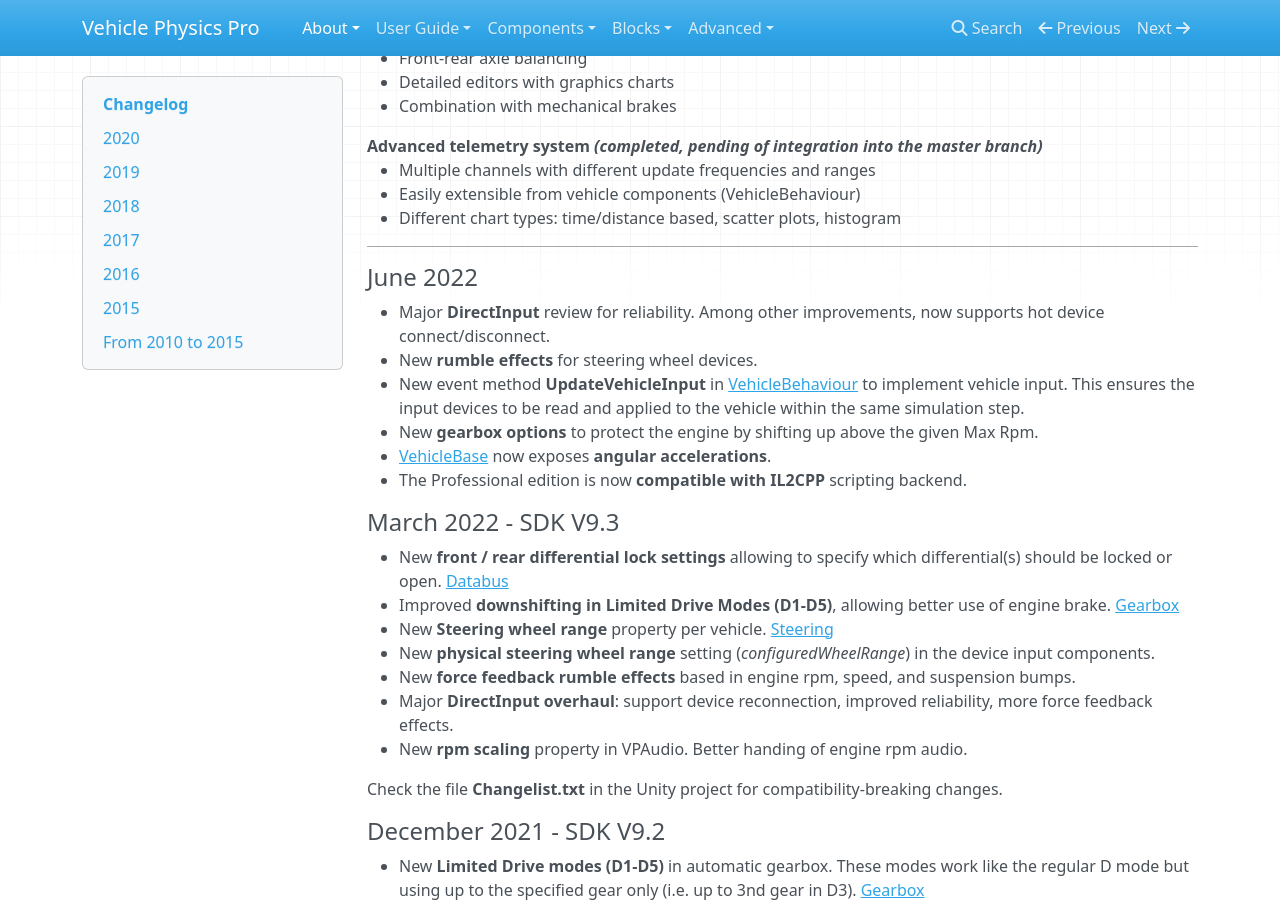
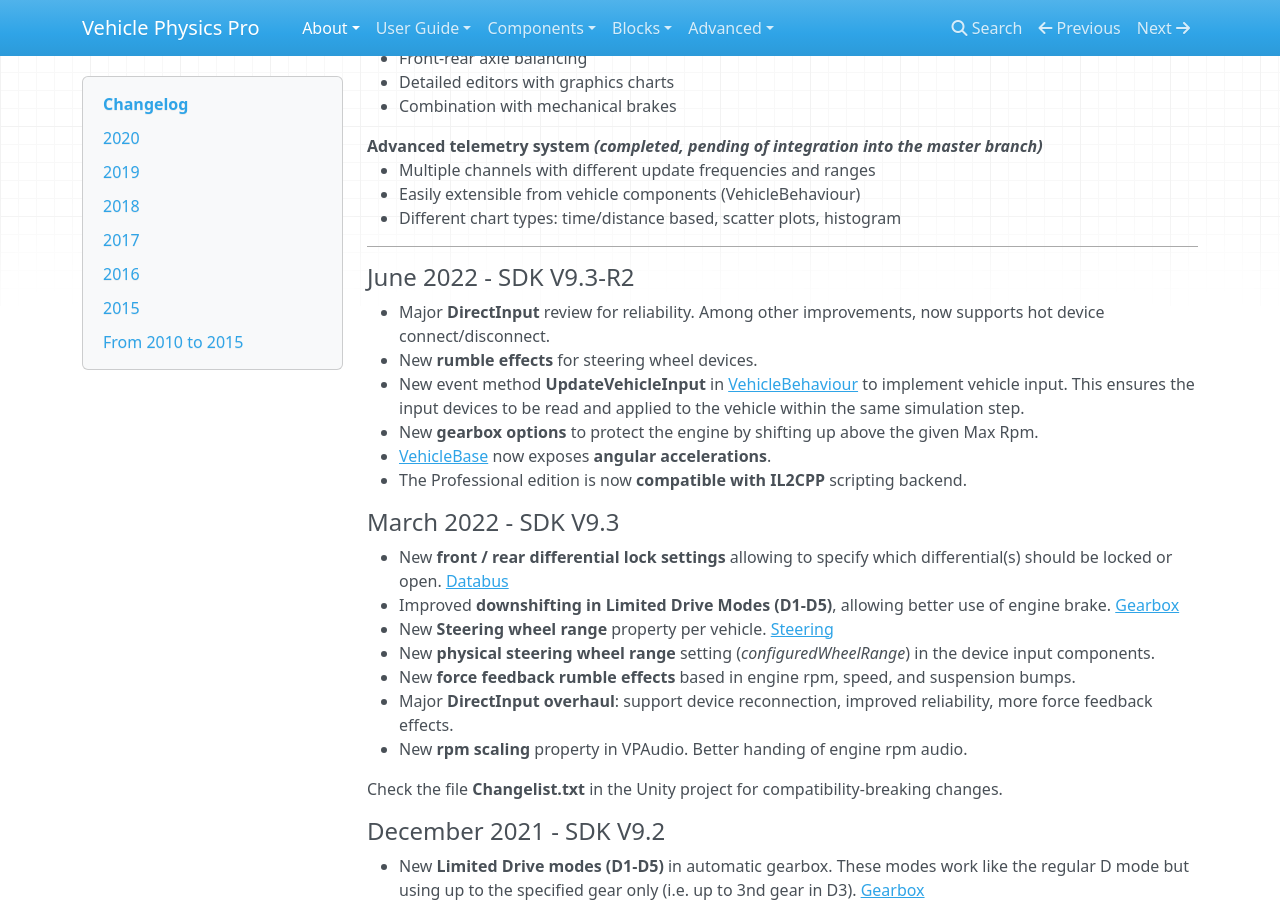
Before and after one commit to EdyJ/vehicle-physics-docs, an MkDocs documentation site: the page built from docs/about/changelog.md, in a window 1280 px wide and 900 px high, scrolled down 1032 px. Built offline with MkDocs 1.6.1, drawn with Linux system fonts in a browser that asks for light colours; nearby versions of some CDN libraries; library files that are not in the unit come from our copies.

Commit message:
Changelog: updated release version

```diff
--- a/docs/about/changelog.md
+++ b/docs/about/changelog.md
@@ -52,7 +52,7 @@
 
 <hr>
 
-#### June 2022
+#### June 2022 - SDK V9.3-R2
 
 - Major **DirectInput** review for reliability. Among other improvements, now supports hot device connect/disconnect.
 - New **rumble effects** for steering wheel devices.
```
